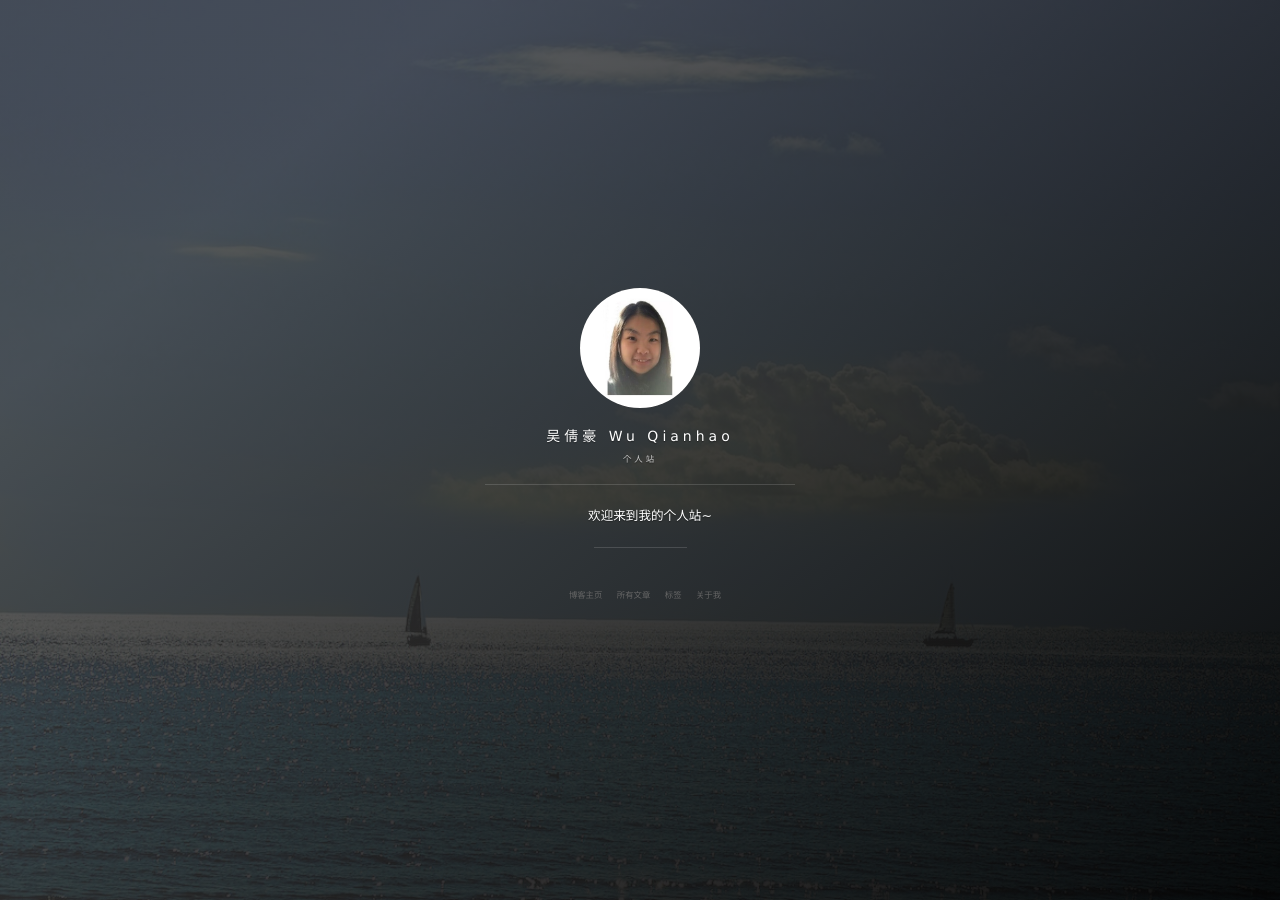
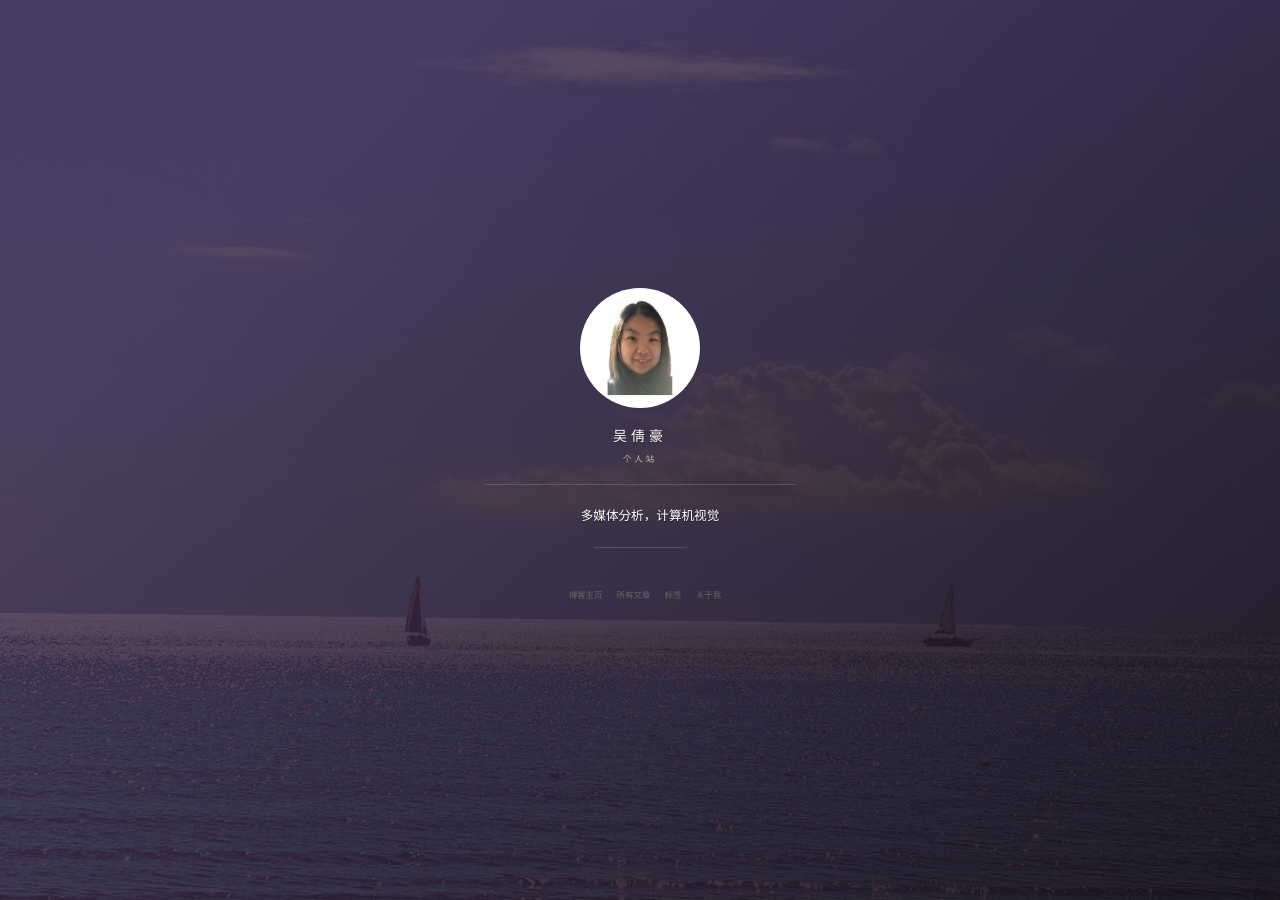
Before and after one commit to wqhIris/homepage, a Jekyll site: the page built from index.html, in a window 1280 px wide. Built offline with Jekyll 4.4.1, drawn with Linux system fonts in a browser that asks for light colours; nearby versions of some CDN libraries; the list of posts is cut into pages by our own code; comment, search, counter and statistics services are not loaded; grey boxes are pictures that could not be loaded.

Commit message:
Update _config.yml

```diff
--- a/_config.yml
+++ b/_config.yml
@@ -1,10 +1,10 @@
-title: 吴倩豪 Wu Qianhao
+title: 吴倩豪
 subtitle: 个人站
-description: 欢迎来到我的个人站~
+description: 多媒体分析，计算机视觉
 # 头像里面的标题
 avatarTitle: wqhIris
 # 头像里面的描述
-avatarDesc: 将成为优秀程序员的我
+avatarDesc: 不积跬步，无以至千里
 url: "http://wqhiris.github.io"
 
 comment:
@@ -39,7 +39,7 @@ highlighter: rouge
 textColor: #FF0000
 
 # supported colors: blue, green, purple, red, orange or slate. If you need clear, leave it empty.
-cover_color: clear
+cover_color: purple #clear
 
 # The blog button should not be removed.
 blog_button:
```
